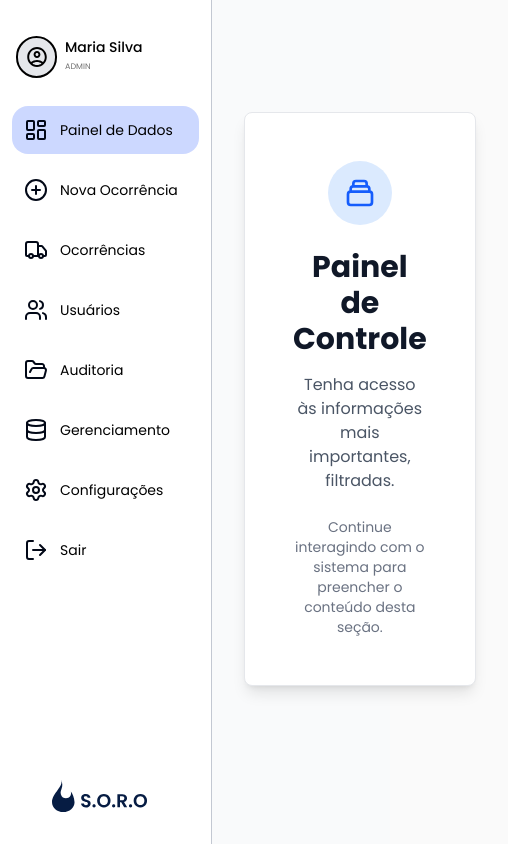
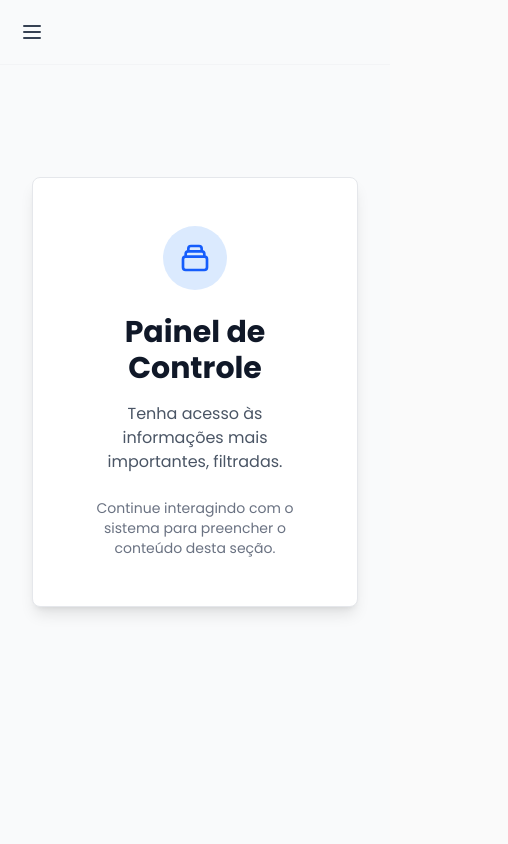
Before and after one commit to IsArthurSilveira/S.O.R.O-FrontEndv2, a React (Vite) app in the folder soro-frontV2/: page /dashboard in a window 390 px wide. Shown: the whole page, 508 px wide, since content can reach past the window. Built offline with nearby package versions, Linux system fonts and the light colour scheme.

Commit message:
feat(sidebar): tornar sidebar responsiva (overlay mobile + hamburger) e ajustar layout responsivo

```diff
--- a/soro-frontV2/src/App.tsx
+++ b/soro-frontV2/src/App.tsx
@@ -1,4 +1,5 @@
 // src/App.tsx
+import React from 'react';
 import { BrowserRouter, Routes, Route, Navigate } from 'react-router-dom';
 import Sidebar from "./components/Sidebar/Sidebar";
 import navigationItems from './config/navigationItems';
@@ -14,15 +15,31 @@ import NotFound from './pages/PlaceHolderPage'; // pagina genérica 404 / placeh
 
 function App() {
   const userProfile = 'ADMIN';
+  const [sidebarOpen, setSidebarOpen] = React.useState(false);
 
   return (
     <BrowserRouter>
       <div className="flex min-h-screen bg-gray-50">
-        {/* Passando props para o Sidebar */}
-        <Sidebar items={navigationItems} currentProfile={userProfile} />
+        {/* Sidebar: recebe controle mobileOpen */}
+        <Sidebar items={navigationItems} currentProfile={userProfile} mobileOpen={sidebarOpen} onClose={() => setSidebarOpen(false)} />
 
-        {/* Layout principal com margem esquerda fixa  */}
-        <main className="flex-1 ml-[212px]">
+        {/* Layout principal com margem responsiva (sem margem em mobile, reserva no desktop) */}
+        <main className="flex-1 ml-0 sm:ml-[212px]">
+          {/* Header simples com botão hamburger visível em mobile */}
+          <header className="w-full bg-transparent p-3 sm:hidden border-b border-gray-100">
+            <div className="max-w-[1200px] mx-auto flex items-center">
+              <button
+                aria-label="Abrir menu"
+                onClick={() => setSidebarOpen(true)}
+                className="p-2 rounded-md hover:bg-gray-100"
+              >
+                {/* ícone hamburger simples */}
+                <svg className="w-6 h-6 text-gray-700" fill="none" viewBox="0 0 24 24" stroke="currentColor">
+                  <path strokeLinecap="round" strokeLinejoin="round" strokeWidth={2} d="M4 6h16M4 12h16M4 18h16" />
+                </svg>
+              </button>
+            </div>
+          </header>
           <Routes>
             <Route path="/dashboard" element={<Dashboard />} />
             <Route path="/ocorrencias/nova" element={<NovaOcorrencia />} />
--- a/soro-frontV2/src/components/Sidebar/Sidebar.tsx
+++ b/soro-frontV2/src/components/Sidebar/Sidebar.tsx
@@ -8,15 +8,24 @@ import logo from "../../assets/logo.svg";
 interface SidebarProps {
   items: NavItem[];
   currentProfile?: 'ADMIN' | 'ANALISTA' | 'CHEFE';
+  // controla se a sidebar móvel está aberta (overlay)
+  mobileOpen?: boolean;
+  onClose?: () => void;
 }
 
-export default function Sidebar({ items = [], currentProfile = 'ADMIN' }: SidebarProps) {
+export default function Sidebar({ items = [], currentProfile = 'ADMIN', mobileOpen = false, onClose }: SidebarProps) {
   const location = useLocation();
 
   const visibleItems = items.filter(i => i.allowedProfiles.includes(currentProfile));
 
   return (
-    <aside className="w-[212px] h-screen bg-white border-r border-[rgba(6,28,67,0.24)] flex flex-col fixed left-0 top-0">
+    <>
+      {/* Backdrop para mobile quando aberto */}
+      {mobileOpen && (
+        <div className="fixed inset-0 bg-black/40 z-40 sm:hidden" onClick={onClose} />
+      )}
+
+      <aside className={`fixed top-0 left-0 h-screen z-50 bg-white border-r border-[rgba(6,28,67,0.24)] flex flex-col transition-transform duration-200 ease-in-out ${mobileOpen ? 'translate-x-0' : '-translate-x-full'} sm:translate-x-0 sm:w-[212px] w-64`}>
 
       {/* Profile Section */}
       <div className="flex items-center gap-2 px-4 py-3 mt-6">
@@ -67,5 +76,6 @@ export default function Sidebar({ items = [], currentProfile = 'ADMIN' }: Sideba
       </div>
 
     </aside>
+    </>
   );
 }
```
